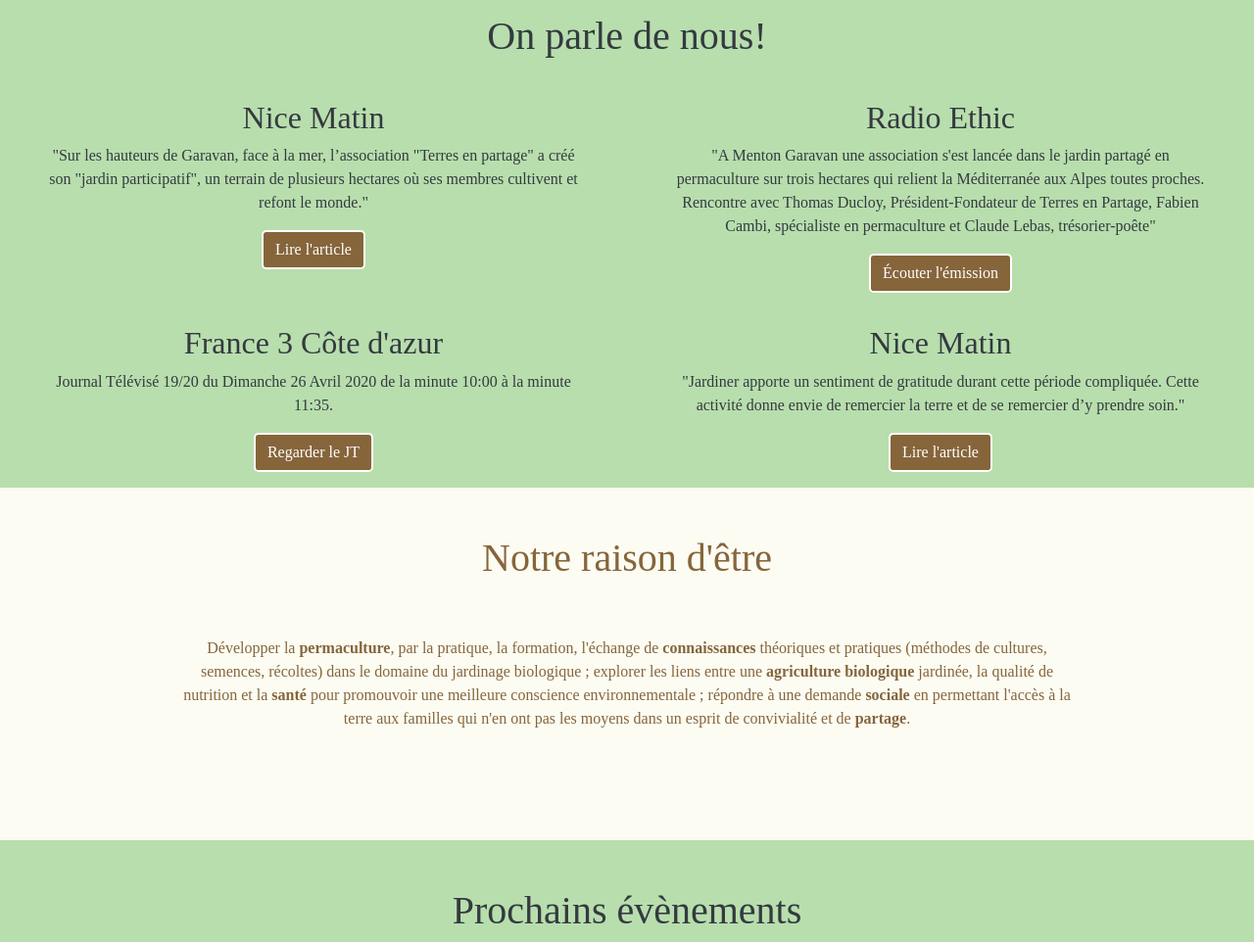
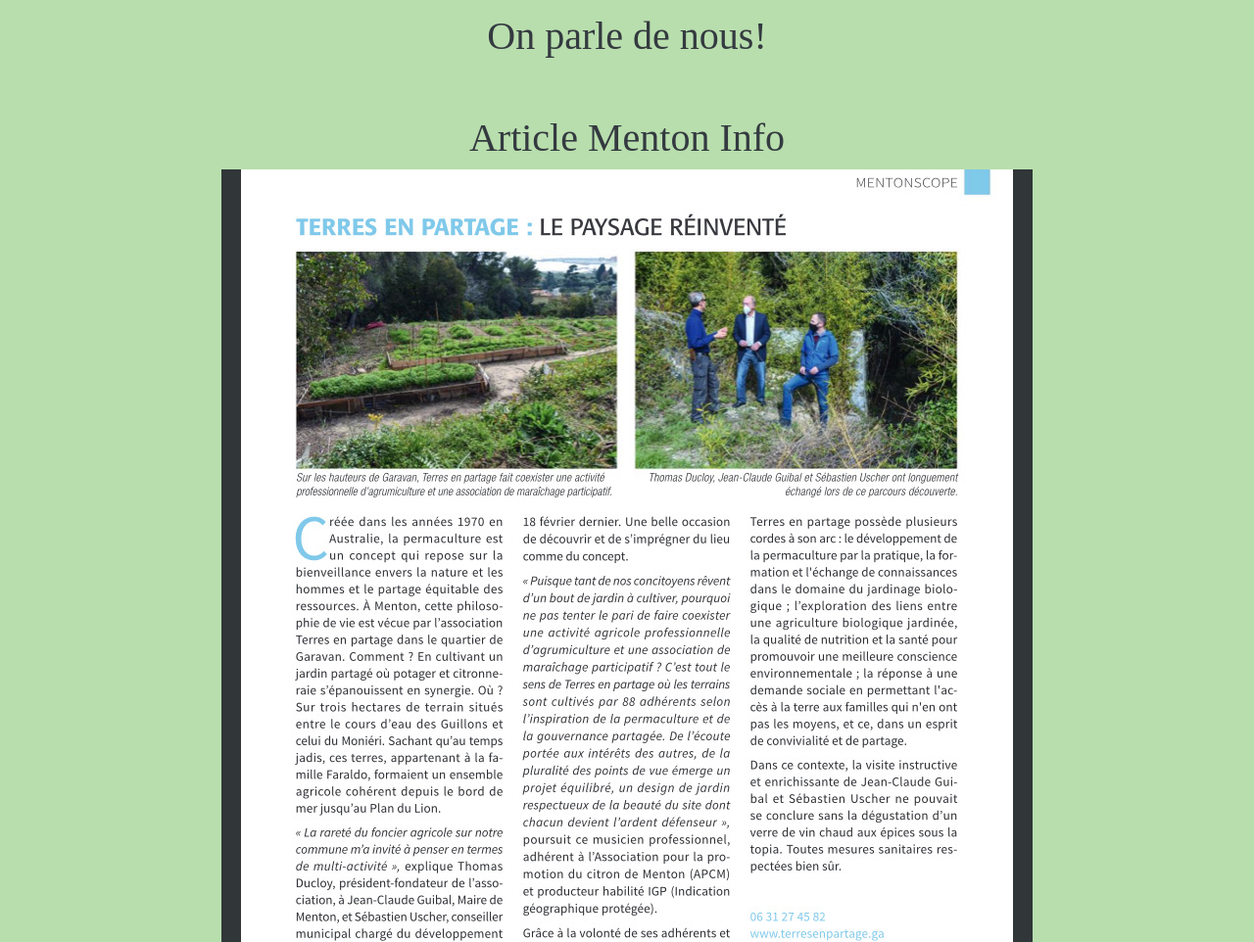
Before and after one commit to toddoli/terresenpartage.github.io, a website: page index.html in a window 1280 px wide. Shown: the part 2887-3849 px from the top of the page at 98% size. Drawn offline with Linux system fonts and the light colour scheme; a web font is replaced by a local one.

Commit message:
Added article MentonInfo

```diff
--- a/index.html
+++ b/index.html
@@ -165,6 +165,10 @@
       <div class="row text-center">
 		<div class="col-lg-12 bg-primary text-dark py-3">
 		  		            <h1>On parle de nous!</h1>
+        <div class="p-5">
+            <h1>Article Menton Info</h1>
+                <img class="img-fluid" src="img/article-Menton-info.PNG" alt="">
+          </div>
 		</div>
         <div class="col-lg-6 bg-primary text-dark py-3 px-5">
             <h2>Nice Matin</h2>
```
Also changed, not shown: img/02.jpg (deleted), img/article-Menton-info.PNG (added).
